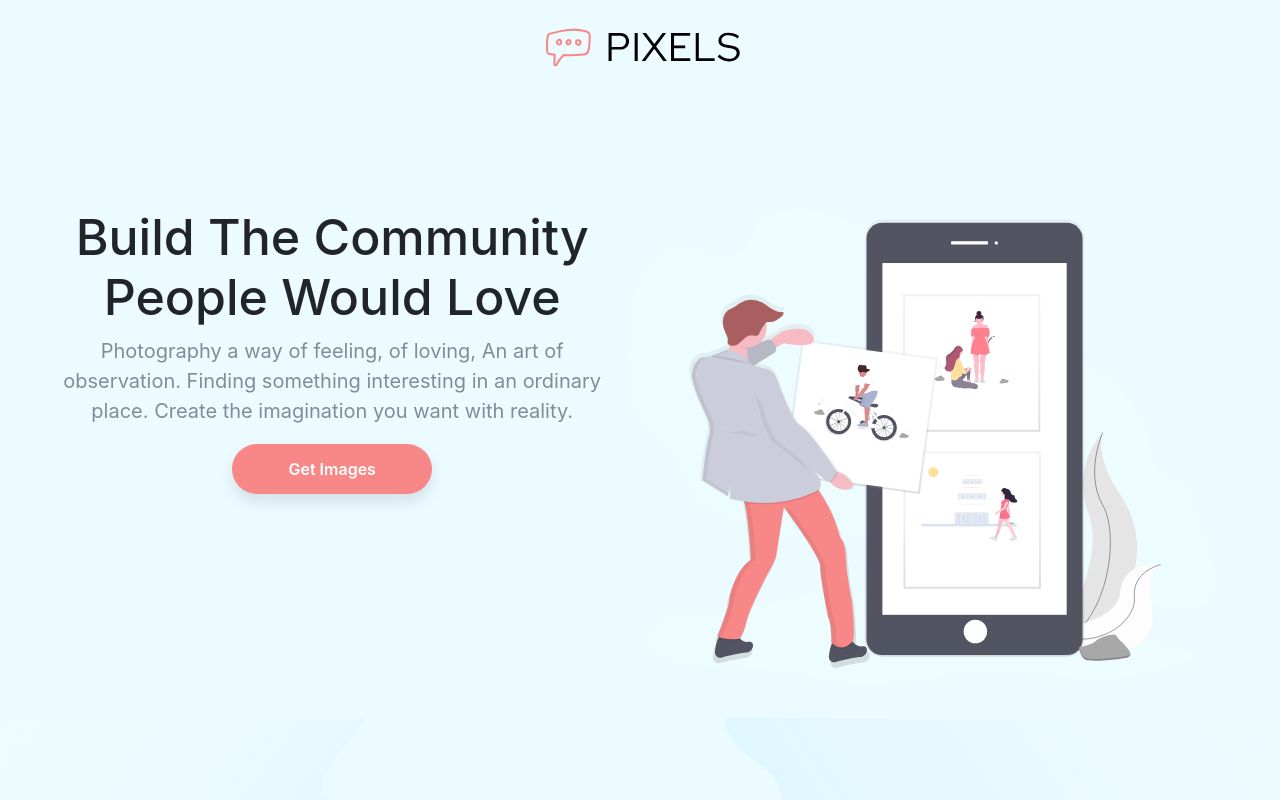
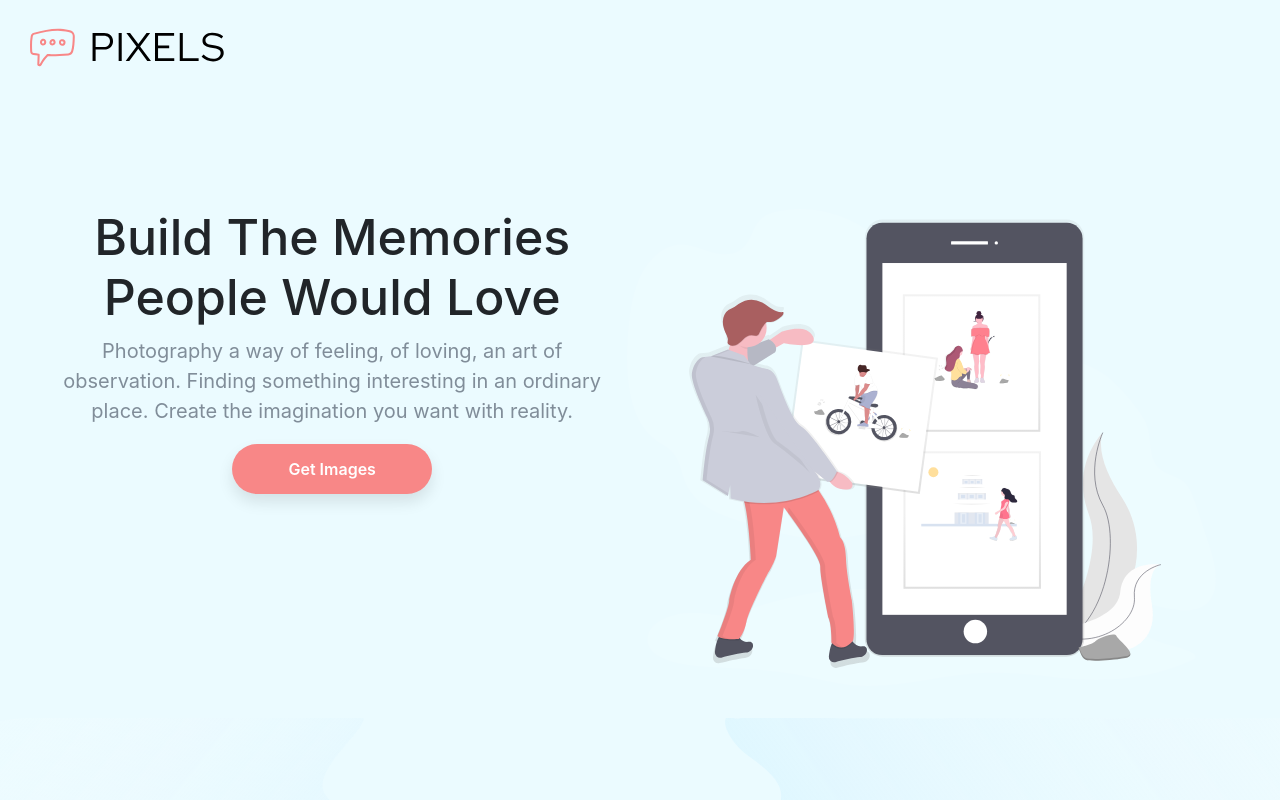
Before and after one commit to giselle2323/Pixabay-Api-, a plain HTML site: page index.html in a window 1280 px wide. Drawn offline with nearby package versions, Linux system fonts and the light colour scheme.

Commit message:
changed the header text to fit project, removed redaundant code from the css file.

```diff
--- a/index.html
+++ b/index.html
@@ -23,10 +23,10 @@
 
             <div class="text">
                 <div class="inner-column">
-                    <h2>Build The Community
+                    <h2>Build The Memories
                         <br>People Would Love
                     </h2>
-                    <p>Photography a way of feeling, of loving, An art of observation. Finding something interesting
+                    <p>Photography a way of feeling, of loving, an art of observation. Finding something interesting
                         in an ordinary place. Create the imagination you want with reality.
                     </p>
                     <button class=intro-button type="button" id="intro-button" onclick="searchRover()">Get
--- a/styles.css
+++ b/styles.css
@@ -34,7 +34,7 @@ h2 {
   flex-flow: column;
 }
 
-.logo img {99999999
+.logo img {
   float: left;
   left: 0;
   padding-top: 20px;
```
